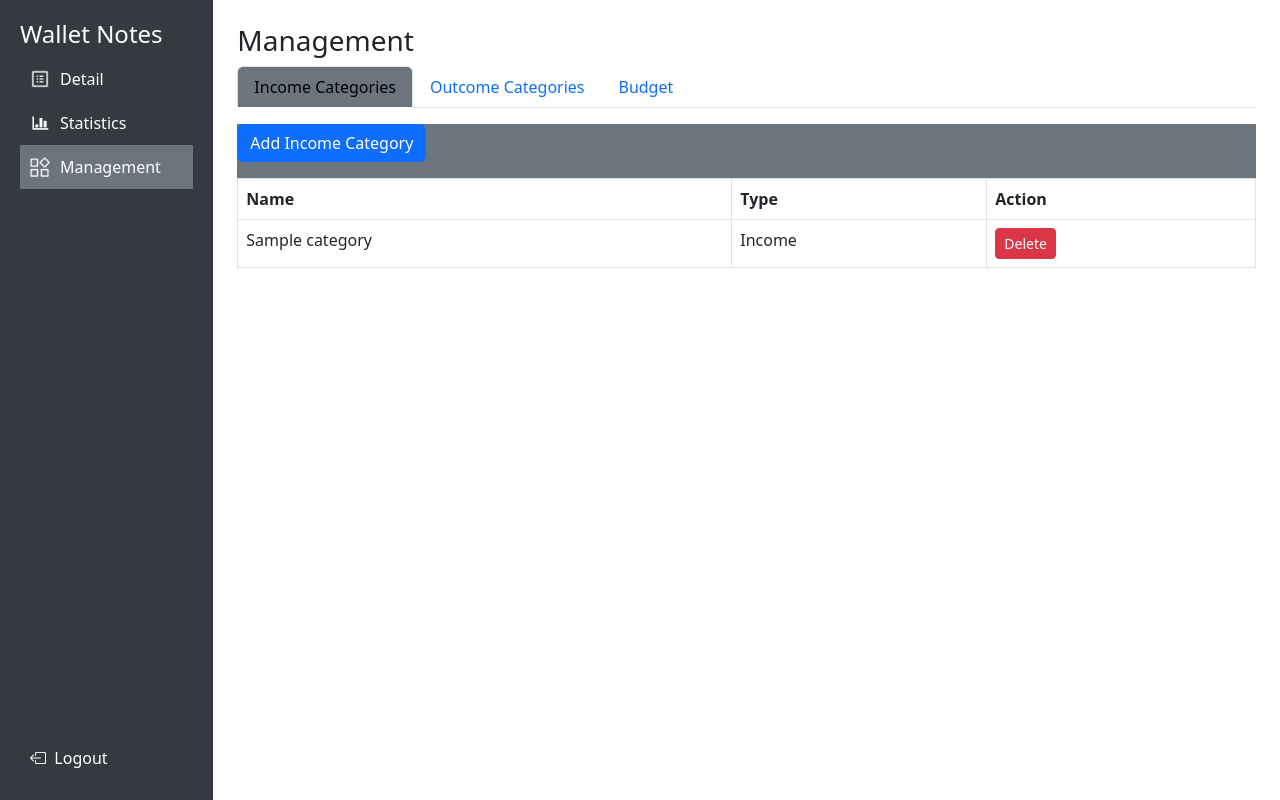
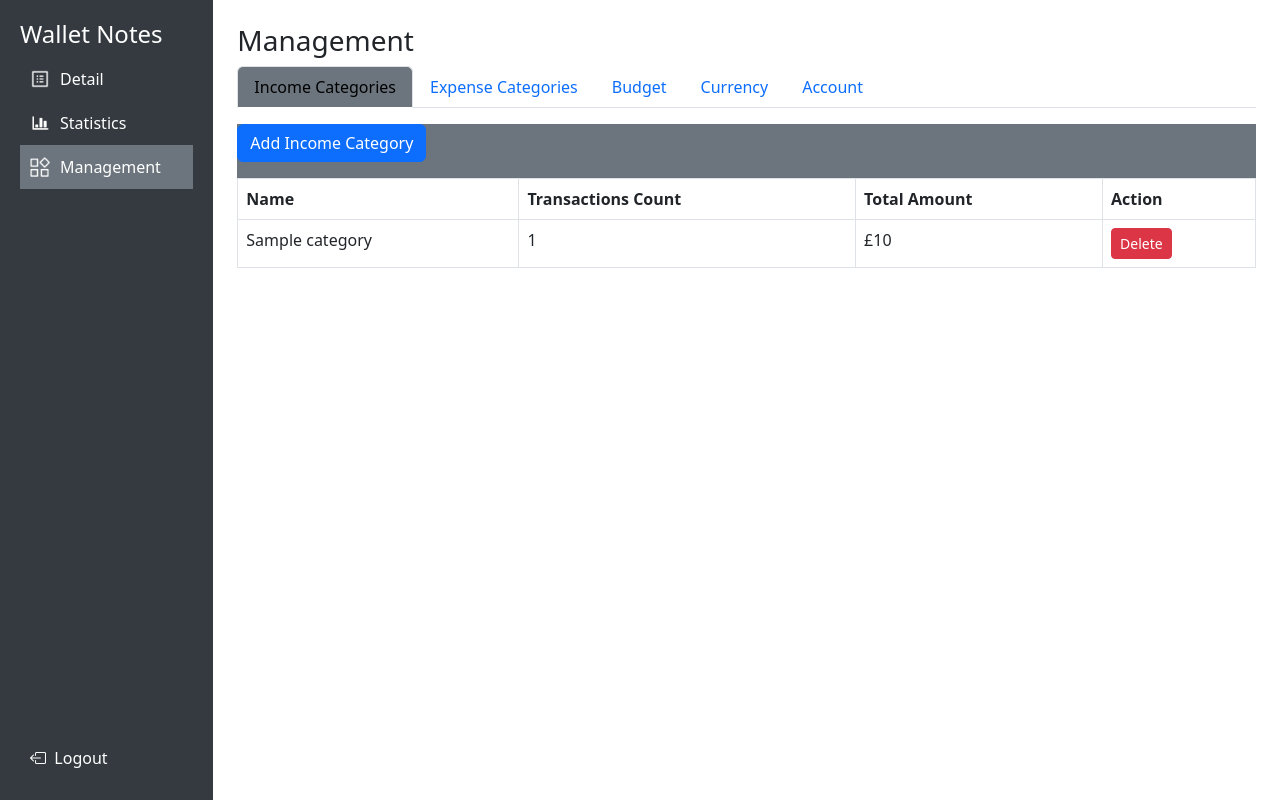
Before and after one commit to Elliooot/Personal-Financial-Tracker, a Django app: page /management/ in a window 1280 px wide. Run offline with Django 5.2, Linux system fonts and the light colour scheme; tables that the repository leaves empty hold one stand-in row (values such as "Sample post"); some libraries are stand-ins or nearby versions.

Commit message:
Modify budget, add Currency & Account

```diff
--- a/finance/views.py
+++ b/finance/views.py
@@ -3,6 +3,7 @@ from django.shortcuts import render, redirect
 from django.http import HttpResponse, JsonResponse
 from django.views.decorators.http import require_POST
 from django.views.decorators.csrf import csrf_exempt
+from django.db.models import Count, Sum
 from rich import _console
 from finance.forms import CategoryForm, TransactionForm
 from finance.models import User, Category, Transaction
@@ -122,29 +123,64 @@ def statistics_view(request):
     return render(request, 'statistics.html', {})
 
 def management_view(request):
-    # Get all category objects from database; categories is a QuerySet
-    categories = Category.objects.all()
+    # 獲取所有類別對象並計算交易數量和金額總和
+    categories = Category.objects.all().annotate(
+        transaction_count=Count('transaction'),
+        total_amount=Sum('transaction__amount')
+    )
 
-    # Serialize categories data
-    income__categories = [c.name for c in categories if c.is_income]
-    expense_categories = [c.name for c in categories if not c.is_income]
+    income_categories = categories.filter(is_income=True)
+    expense_categories = categories.filter(is_income=False)
+
+    # 處理 Decimal 序列化
+    income_categories_list = []
+    for cat in income_categories:
+        cat_dict = {
+            'id': cat.id,
+            'name': cat.name,
+            'transaction_count': cat.transaction_count or 0,
+            'total_amount': str(cat.total_amount) if cat.total_amount else "0.00"
+        }
+        income_categories_list.append(cat_dict)
+
+    expense_categories_list = []
+    for cat in expense_categories:
+        cat_dict = {
+            'id': cat.id,
+            'name': cat.name,
+            'transaction_count': cat.transaction_count or 0,
+            'total_amount': f"{cat.total_amount:.2f}" if cat.total_amount else "0.00"
+        }
+        expense_categories_list.append(cat_dict)
 
     categories_data = {
-        'true': income__categories,
-        'false': expense_categories
+        'true': income_categories_list,
+        'false': expense_categories_list
     }
 
     return render(request, 'management.html', {
-        'categories': categories, # Original categories object
-        'categories_json': categories_data # JSON data for categories
+        'income_categories': income_categories,
+        'expense_categories': expense_categories,
+        'categories_json': json.dumps(categories_data),
+        'income_categories_list': json.dumps(income_categories_list),
+        'expense_categories_list': json.dumps(expense_categories_list)
     })
 
+@csrf_exempt
+@require_POST
 def add_category(request):
-    if request.method == 'POST':
-        form = CategoryForm(request.POST)
-        if form.is_valid():
-            form.save()
-            return redirect('management')
-    else:
-        form = CategoryForm()
-    return render(request, 'add_category.html', {'form': form})
+    category_name = request.POST.get('name')
+    is_income = request.POST.get('is_income') == 'true'
+
+    if not category_name:
+        return JsonResponse({'status': 'error', 'message': 'Category name is required'}, status=400)
+
+    category, created = Category.objects.get_or_create(
+        name=category_name,
+        defaults={'is_income': is_income}
+    )
+
+    if not created:
+        return JsonResponse({'status': 'exists', 'message': 'Category already exists'})
+
+    return JsonResponse({'status': 'success', 'name': category.name})
--- a/personal_finance_tracker/urls.py
+++ b/personal_finance_tracker/urls.py
@@ -18,7 +18,7 @@ Including another URLconf
 from django.contrib import admin
 from django.urls import path
 from finance import views
-from finance.views import detail_view, statistics_view, management_view, delete_transaction_view
+from finance.views import detail_view, statistics_view, management_view, delete_transaction_view, add_category
 
 urlpatterns = [
     path('admin/', admin.site.urls),
@@ -29,4 +29,5 @@ urlpatterns = [
     path('statistics/', views.statistics_view, name='statistics'),
     path('management/', views.management_view, name='management'),
     path('delete-transaction/', delete_transaction_view, name='delete_transaction'),
+    path('add-category/', add_category, name='add_category'),
 ]
--- a/templates/base.html
+++ b/templates/base.html
@@ -233,23 +213,23 @@
     </div>
   </div>
 
-  <!-- Add Outcome Category Modal -->
-  <div class="modal fade" id="addOutcomeCategoryModal" tabindex="-1" aria-labelledby="addOutcomeCategoryModalLabel" aria-hidden="true">
+  <!-- Add Expense Category Modal -->
+  <div class="modal fade" id="addExpenseCategoryModal" tabindex="-1" aria-labelledby="addExpenseCategoryModalLabel" aria-hidden="true">
     <div class="modal-dialog">
       <div class="modal-content">
         <div class="modal-header">
-          <h5 class="modal-title" id="addOutcomeCategoryModalLabel">Add Outcome Category</h5>
+          <h5 class="modal-title" id="addExpenseCategoryModalLabel">Add Expense Category</h5>
           <button type="button" class="btn-close" data-bs-dismiss="modal" aria-label="Close"></button>
         </div>
         <div class="modal-body">
-          <form id="addOutcomeCategoryForm">
+          <form id="addExpenseCategoryForm">
             <div class="mb-3">
-              <label for="outcomeCategoryName" class="form-label">Name</label>
-              <input type="text" class="form-control" id="outcomeCategoryName" required>
+              <label for="expenseCategoryName" class="form-label">Name</label>
+              <input type="text" class="form-control" id="expenseCategoryName" required>
             </div>
             <div class="mb-3">
-              <label for="outcomeCategoryType" class="form-label">Type</label>
-              <input type="text" class="form-control" id="outcomeCategoryType" value="Outcome" readonly>
+              <label for="expenseCategoryType" class="form-label">Type</label>
+              <input type="text" class="form-control" id="expenseCategoryType" value="Expense" readonly>
             </div>
           </form>
         </div>
@@ -276,14 +256,41 @@
               <input type="month" class="form-control" id="budgetYearMonth" required>
             </div>
             <div class="mb-3">
+              <label for="addCategory" class="form-label">Category</label>
+              <select class="form-select" id="budgetCategory" required></select>
+            </div>
+            <div class="mb-3">
               <label for="budgetAmount" class="form-label">Budget Amount</label>
-              <input type="number" class="form-control" id="budgetAmount" required>
+              <input type="text" class="form-control" id="budgetAmount" required>
             </div>
           </form>
         </div>
         <div class="modal-footer">
           <button type="button" class="btn btn-secondary" data-bs-dismiss="modal">Close</button>
           <button type="button" class="btn btn-primary" id="saveBudget">Save</button>
+        </div>
+      </div>
+    </div>
+  </div>
+
+  <!-- Add Currency Modal -->
+  <div class="modal fade" id="addCurrencyModal" tabindex="-1" aria-labelledby="addCurrencyModalLabel" aria-hidden="true">
+    <div class="modal-dialog">
+      <div class="modal-content">
+        <div class="modal-header">
+          <h5 class="modal-title" id="addCurrencyModalLabel">Add Currency</h5>
+          <button type="button" class="btn-close" data-bs-dismiss="modal" aria-label="Close"></button>
+        </div>
+        <div class="modal-body">
+          <form id="addBudgetForm">
+            <div class="mb-3">
+              <label for="currency" class="form-label">Currency</label>
+              <input type="text" class="form-control" id="currency" required>
+            </div>
+          </form>
+          <div class="modal-footer">
+            <button type="button" class="btn btn-secondary" data-bs-dismiss="modal">Close</button>
+            <button type="button" class="btn btn-primary" id="saveCurrency">Save</button>
           </div>
       </div>
     </div>
@@ -413,6 +420,12 @@
       });
     }
 
+    function openAddModal() {
+        const addModal = new bootstrap.Modal(document.getElementById('addModal'));
+        addModal.show();
+        updateCategoryDropdown(); // Update drop-down box
+    }
+
     function openEditModal(index) {
       const transaction = window.transactions[index];
       if (!transaction) {
@@ -481,8 +494,34 @@
       console.log(window.categories);
     }
 
+    function updateBudgetCategoryDropdown() {
+      const categoryDropdown = document.getElementById('budgetCategory');
+      if (!categoryDropdown) return;
+
+      categoryDropdown.innerHTML = '';
+
+      // 只顯示支出類別，因為預算通常用於支出
+      if (!window.categories || !window.categories['false']) {
+        console.error('Expense categories not defined');
+        return;
+      }
+
+      // 添加一個預設選項
+      const defaultOption = document.createElement('option');
+      defaultOption.value = '';
+      defaultOption.textContent = '-- Select Category --';
+      categoryDropdown.appendChild(defaultOption);
+
+      // 添加所有支出類別
+      window.categories['false'].forEach(category => {
+        const option = document.createElement('option');
+        option.value = typeof category === 'object' ? category.id : category;
+        option.textContent = typeof category === 'object' ? category.name : category;
+        categoryDropdown.appendChild(option);
+      });
+    }
+
     // TODO: edit db
-    // Delete transaction from fronend and in database
     function deleteTransaction(index) {
       const transactionId = transactions[index].id;
       console.log('Deleting transaction:', transactionId);
@@ -608,41 +647,60 @@
 
     function updateManagementTables() {
   const incomeTable = document.getElementById('income-categories-table');
-      const outcomeTable = document.getElementById('outcome-categories-table');
+  const expenseTable = document.getElementById('expense-categories-table');
 
-      if (!incomeTable || !outcomeTable) return;
+  if (!incomeTable || !expenseTable) {
+    console.log('Category tables not found, skipping update');
+    return;
+  }
 
   if (!window.categories) {
     console.error('Categories not defined');
     return;
   }
 
-      // Update Income Categories table
-      incomeTable.innerHTML = (window.categories['true'] || []).map(category => `
+  console.log('Updating management tables with:', window.categories);
+
+  // 更新收入類別表格
+  if (Array.isArray(window.categories.true)) {
+    incomeTable.innerHTML = window.categories.true.length > 0 ?
+      window.categories.true.map(cat => `
         <tr>
-          <td>${category}</td>
-          <td>Income</td>
-          <td><button class='btn btn-danger btn-sm' onclick="deleteCategory('true', '${category}')">Delete</button></td>
+          <td>${cat.name}</td>
+          <td>${cat.transaction_count}</td>
+          <td>£${cat.total_amount}</td>
+          <td>
+            <button class='btn btn-danger btn-sm' onclick="deleteCategory('true', '${cat.id}')">Delete</button>
+          </td>
         </tr>
-      `).join('');
+      `).join('') :
+      '<tr><td colspan="4" class="text-center">No income categories available</td></tr>';
+  }
 
-      // Update Outcome Categories table
-      outcomeTable.innerHTML = (window.categories['false'] || []).map(category => `
+  // 更新支出類別表格
+  if (Array.isArray(window.categories.false)) {
+    expenseTable.innerHTML = window.categories.false.length > 0 ?
+      window.categories.false.map(cat => `
         <tr>
-          <td>${category}</td>
-          <td>Outcome</td>
-          <td><button class='btn btn-danger btn-sm' onclick="deleteCategory('false', '${category}')">Delete</button></td>
+          <td>${cat.name}</td>
+          <td>${cat.transaction_count}</td>
+          <td>£${cat.total_amount}</td>
+          <td>
+            <button class='btn btn-danger btn-sm' onclick="deleteCategory('false', '${cat.id}')">Delete</button>
+          </td>
         </tr>
-      `).join('');
+      `).join('') :
+      '<tr><td colspan="4" class="text-center">No expense categories available</td></tr>';
+  }
 }
 
     // 全局变量：存储 budgets
     let budgets = [];
 
-    // 打开新增弹窗
     function openAddBudgetModal() {
       document.getElementById('budgetYearMonth').value = '';
       document.getElementById('budgetAmount').value = '';
+      updateBudgetCategoryDropdown();
       const addBudgetModal = new bootstrap.Modal(document.getElementById('addBudgetModal'));
       addBudgetModal.show();
     }
@@ -651,19 +709,37 @@
     document.getElementById('saveBudget').addEventListener('click', () => {
       const yearMonth = document.getElementById('budgetYearMonth').value;
       const amount = document.getElementById('budgetAmount').value;
+      const categoryEl = document.getElementById('budgetCategory');
 
-      if (yearMonth && amount) {
+      if (!yearMonth) {
+        alert('Please select a year-month');
+        return;
+      }
+
+      if (!amount || isNaN(parseFloat(amount))) {
+        alert('Please enter a valid amount');
+        return;
+      }
+
+      if (!categoryEl.value) {
+        alert('Please select a category');
+        return;
+      }
+
+      const categoryName = categoryEl.options[categoryEl.selectedIndex].textContent;
+
       const newBudget = {
-          id: Date.now(), // 使用时间戳作为唯一 ID
+        id: Date.now(),
         yearMonth: yearMonth,
+        category: categoryName,
         amount: parseFloat(amount),
-          remainingAmount: parseFloat(amount) // 初始剩余额度等于预算金额
+        remainingAmount: parseFloat(amount)
       };
+
       budgets.push(newBudget);
-        updateBudgetTable(); // 更新表格
+      updateBudgetTable();
       const addBudgetModal = bootstrap.Modal.getInstance(document.getElementById('addBudgetModal'));
       addBudgetModal.hide();
-      }
     });
 
     // 删除 budget
@@ -679,6 +755,7 @@
       tableBody.innerHTML = budgets.map(budget => `
         <tr>
           <td>${budget.yearMonth}</td>
+          <td>${budget.category || 'All Categories'}</td>
           <td>£${budget.amount.toFixed(2)}</td>
           <td>£${budget.remainingAmount.toFixed(2)}</td>
           <td>
@@ -713,6 +790,12 @@
       updateBudgetTable(); // 更新表格
     }
 
+    function openAddCurrencyModal() {
+      const addCurrencyModal = new bootstrap.Modal(document.getElementById('addCurrencyModal'));
+      addCurrencyModal.show();
+    }
+
+
     // 在 DOMContentLoaded 事件內添加這些
     document.getElementById('addType').addEventListener('change', function() {
       updateCategoryDropdown();
@@ -740,41 +822,63 @@
       addIncomeCategoryModal.show();
     }
 
-    function openAddOutcomeCategoryModal() {
-      document.getElementById('outcomeCategoryName').value = ''; // Clear the input box
-      const addOutcomeCategoryModal = new bootstrap.Modal(document.getElementById('addOutcomeCategoryModal'));
-      addOutcomeCategoryModal.show();
+    function openAddExpenseCategoryModal() {
+      document.getElementById('expenseCategoryName').value = ''; // Clear the input box
+      const addExpenseCategoryModal = new bootstrap.Modal(document.getElementById('addExpenseCategoryModal'));
+      addExpenseCategoryModal.show();
     }
 
     document.getElementById('saveIncomeCategory').addEventListener('click', () => {
       const categoryName = document.getElementById('incomeCategoryName').value;
 
       if (categoryName && !window.categories['true'].includes(categoryName)) {
-        window.categories['true'].push(categoryName);
+        fetch("{% url 'add_category' %}", {
+          method: 'POST',
+          headers: {
+            'Content-Type': 'application/x-www-form-urlencoded',
+          },
+          body: new URLSearchParams({
+            'name': categoryName,
+            'is_income': 'true'
+          })
+        })
+        .then(response => response.json())
+        .then(data => {
+          if (data.status === 'success') {
+            window.categories['true'].push(data.name);
             updateManagementTables();
             updateCategoryDropdown();
-        const addIncomeCategoryModal = bootstrap.Modal.getInstance(document.getElementById('addIncomeCategoryModal'));
-        addIncomeCategoryModal.hide();
+          } else if(data.status === 'exists'){
+              alert("Category already exists");
+          }else {
+            alert(data.message);
+          }
+          const modal = bootstrap.Modal.getInstance(document.getElementById('addIncomeCategoryModal'));
+          modal.hide();
+        })
+        .catch(error => {
+          alert('Error when adding income category');
+        });
       }else{
-        alert('Error when adding income category');
+        alert('Please enter a valid or non-duplicate category name!');
       }
     });
 
     document.getElementById('saveExpenseCategory').addEventListener('click', () => {
-      const categoryName = document.getElementById('outcomeCategoryName').value;
+      const categoryName = document.getElementById('expenseCategoryName').value;
       if (categoryName && !window.categories['false'].includes(categoryName)) {
         window.categories['false'].push(categoryName);
         updateManagementTables();
         updateCategoryDropdown();
-        const addOutcomeCategoryModal = bootstrap.Modal.getInstance(document.getElementById('addOutcomeCategoryModal'));
-        addOutcomeCategoryModal.hide();
+        const addExpenseCategoryModal = bootstrap.Modal.getInstance(document.getElementById('addExpenseCategoryModal'));
+        addExpenseCategoryModal.hide();
       }
     });
 
     // Initialize data
     function initializeData() {
-      // Initialize transactions data
-      const transactionsDataElement = document.getElementById('transactions-data');
+  // 初始化交易數據
+  const transactionsDataElement = document.getElementById('transactions_data');
   if (transactionsDataElement) {
     try {
       window.transactions = JSON.parse(transactionsDataElement.textContent);
@@ -784,8 +888,9 @@
     }
   }
 
-      // Initialize categories data
-      const categoriesDataElement = document.getElementById('categories-data');
+  // 只有在尚未設置 window.categories 時才初始化類別數據
+  if (!window.categories) {
+    const categoriesDataElement = document.getElementById('categories_data');
     if (categoriesDataElement) {
       try {
         window.categories = JSON.parse(categoriesDataElement.textContent);
--- a/templates/management.html
+++ b/templates/management.html
@@ -9,11 +9,16 @@
       <a class="nav-link active" data-bs-toggle="tab" href="#income-categories">Income Categories</a>
     </li>
     <li class="nav-item">
-      <a class="nav-link" data-bs-toggle="tab" href="#outcome-categories">Outcome Categories</a>
+      <a class="nav-link" data-bs-toggle="tab" href="#expense-categories">Expense Categories</a>
     </li>
     <li class="nav-item">
       <a class="nav-link" data-bs-toggle="tab" href="#budget">Budget</a>
     </li>
+    <li class="nav-item">
+      <a class="nav-link" data-bs-toggle="tab" href="#currency">Currency</a>
+    </li>
+    <li class="nav-item">
+      <a class="nav-link" data-bs-toggle="tab" href="#account">Account</a>
   </ul>
 
   <div class="tab-content mt-3">
@@ -24,38 +29,54 @@
         <thead>
           <tr>
             <th>Name</th>
-            <th>Type</th>
+            <th>Transactions Count</th>
+            <th>Total Amount</th>
             <th>Action</th>
           </tr>
         </thead>
         <tbody id="income-categories-table">
-          {% for c in categories %}
+          {% for c in income_categories %}
           <tr>
-            <td>{{ t.name }}</td>
-            <td>{{ t.type }}</td>
+            <td>{{ c.name }}</td>
+            <td>{{ c.transaction_count }}</td>
+            <td>£{{ c.total_amount|default:"0.00"|floatformat:2 }}</td>
             <td>
-              <button class="btn btn-danger btn-sm" onclick="deleteCategory({{ forloop.counter0 }})">Delete</button>
+              <button class="btn btn-danger btn-sm" onclick="deleteCategory({{ c.id }})">Delete</button>
             </td>
           </tr>
           {% empty %}
-          <tr><td colspan="5" class="text-center">No transactions available</td></tr>
+          <tr><td colspan="4" class="text-center">No income categories available</td></tr>
           {% endfor %}
         </tbody>
       </table>
     </div>
 
-    <!-- Outcome Categories -->
-    <div class="tab-pane fade" id="outcome-categories">
-      <button class="btn btn-primary mb-3" onclick="openAddOutcomeCategoryModal()">Add Outcome Category</button>
+    <!-- Expense Categories -->
+    <div class="tab-pane fade" id="expense-categories">
+      <button class="btn btn-primary mb-3" onclick="openAddExpenseCategoryModal()">Add Expense Category</button>
       <table class="table table-bordered">
         <thead>
-          <tr>
-            <th>Name</th>
-            <th>Type</th>
-            <th>Action</th>
-          </tr>
-        </thead>
-        <tbody id="outcome-categories-table"></tbody>
+      <tr>
+        <th>Name</th>
+        <th>Transactions Count</th>
+        <th>Total Amount</th>
+        <th>Action</th>
+      </tr>
+    </thead>
+    <tbody id="expense-categories-table">
+      {% for c in expense_categories %}
+      <tr>
+        <td>{{ c.name }}</td>
+        <td>{{ c.transaction_count }}</td>
+        <td>£{{ c.total_amount|default:"0.00"|floatformat:2 }}</td>
+        <td>
+          <button class="btn btn-danger btn-sm" onclick="deleteCategory({{ c.id }})">Delete</button>
+        </td>
+      </tr>
+      {% empty %}
+      <tr><td colspan="4" class="text-center">No expense categories available</td></tr>
+      {% endfor %}
+    </tbody>
       </table>
     </div>
 
@@ -66,6 +87,7 @@
         <thead>
           <tr>
             <th>Year-Month</th>
+            <th>Category</th>
             <th>Budget Amount</th>
             <th>Remaining Amount</th>
             <th>Action</th>
@@ -74,10 +96,60 @@
         <tbody id="budget-table"></tbody>
       </table>
     </div>
+
+    <!-- Currency -->
+    <div class="tab-pane fade" id="currency">
+      <button class="btn btn-primary mb-3" onclick="openAddCurrencyModal()">Add Currency</button>
+      <table class="table table-bordered">
+        <thead>
+          <tr>
+            <th>Currency</th>
+            <th>Exchange Rate</th>
+            <th>Action</th>
+          </tr>
+        </thead>
+        <tbody id="currency-table"></tbody>
+      </table>
+    </div>
+
+    <!-- Account -->
+    <div class="tab-pane fade" id="account">
+      <button class="btn btn-primary mb-3" onclick="openAddBudgetModal()">Add Account</button>
+      <table class="table table-bordered">
+        <thead>
+          <tr>
+            <th>Name</th>
+            <th>Type</th>
+            <th>Balance</th>
+            <th>Action</th>
+          </tr>
+        </thead>
+        <tbody id="account-table"></tbody>
+      </table>
+    </div>
+  </div>
+  <div style="display: none;">
+    <h4>Debug Info:</h4>
+    <pre id="debug-categories-json">{{ categories_json }}</pre>
   </div>
 </div>
 {% endblock %}
 
 {% block page_scripts %}
-  {{ categories_json|default:"{}"|json_script:"categories-data" }}
+<script>
+  // 直接設置類別數據
+  window.categories = {{ categories_json|safe }};
+
+  console.log('Directly set categories:', window.categories);
+  console.log('Debug raw JSON:', document.getElementById('debug-categories-json').textContent);
+
+  // 確保初始化後更新表格
+  document.addEventListener('DOMContentLoaded', function() {
+    if (window.updateManagementTables) {
+      updateManagementTables();
+    } else {
+      console.error('updateManagementTables function not found');
+    }
+  });
+</script>
 {% endblock %}
```
Also changed, not shown: other parts of templates/base.html (+10 -30 lines), templates/detail.html (+4 -4 lines). Lines whose indentation alone changed are shown as unchanged.
